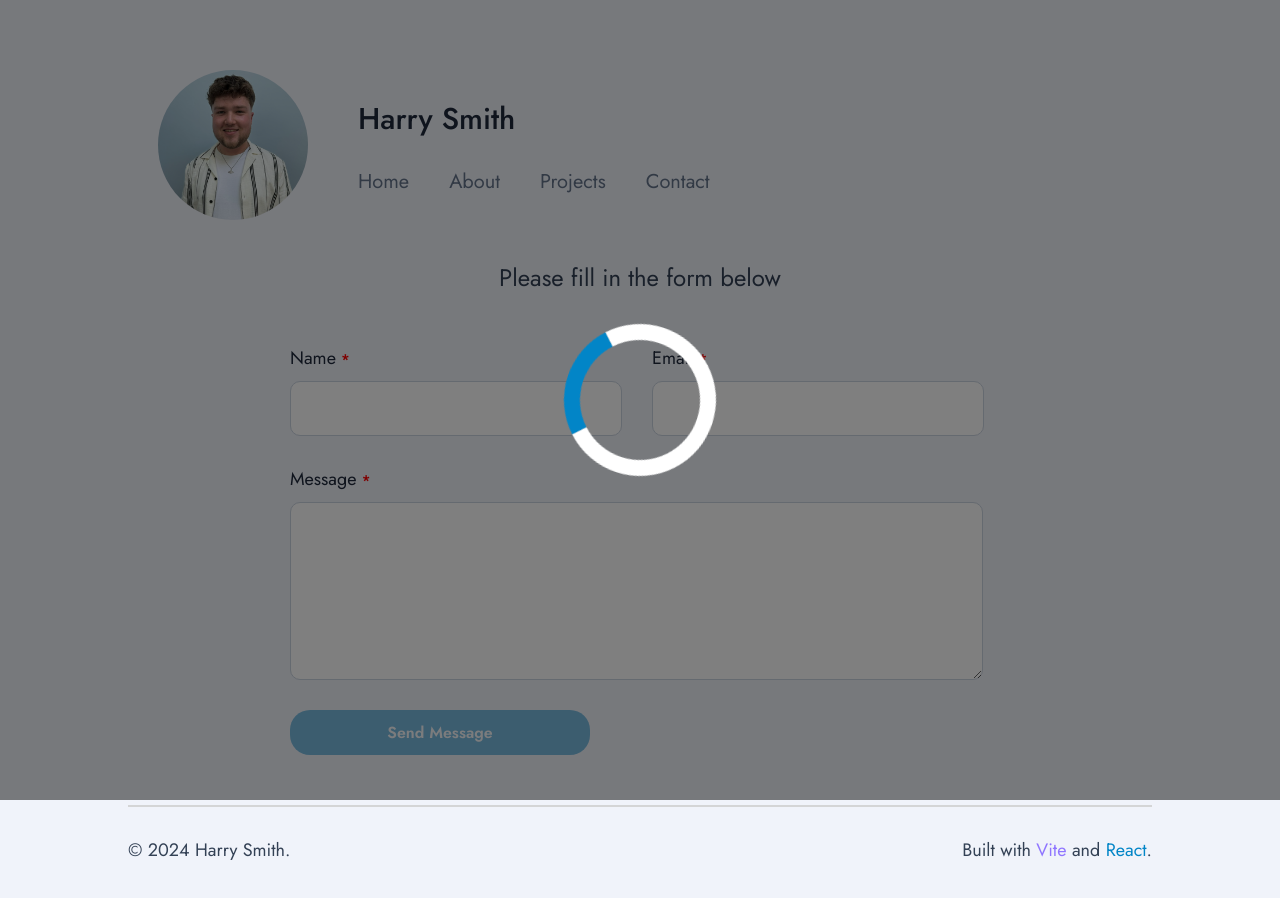
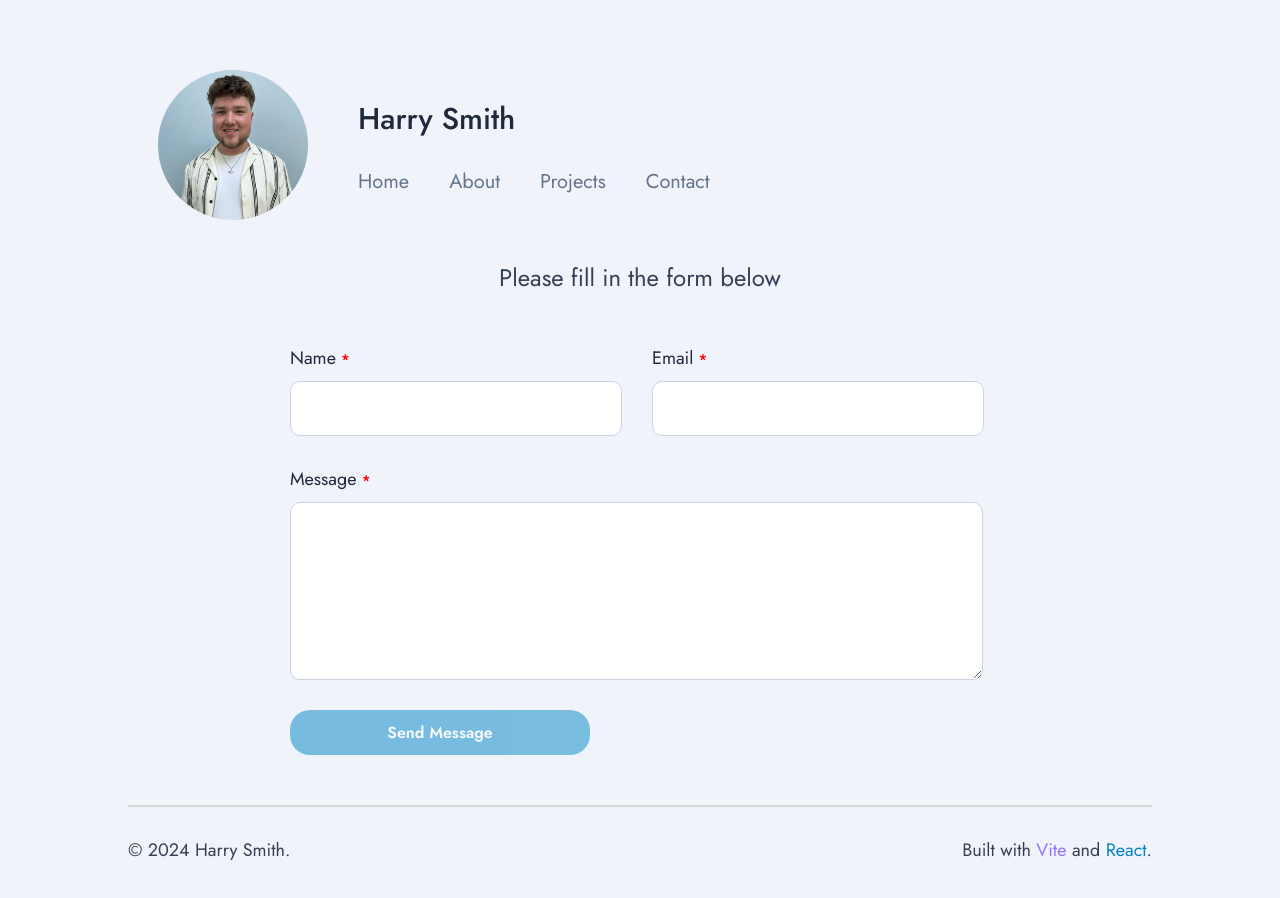
Before and after one commit to HarrySmith-Dev/my-portfolio, a React (Vite) app: page /contact in a window 1280 px wide. Shown: the top 898 px of the page. Built offline with nearby package versions, Linux system fonts and the light colour scheme; no server answers.

Commit message:
HS: fix submitting logic

```diff
--- a/src/components/contactForm/ContactForm.tsx
+++ b/src/components/contactForm/ContactForm.tsx
@@ -155,7 +155,7 @@ const ContactForm: React.FC = () => {
                </ContactFormButton>
             </Form>
          </ContactFormContainer>
-         {!isSubmitting && (
+         {isSubmitting && (
             <Overlay>
                <LoaderContainer>
                   <Loader />
```
